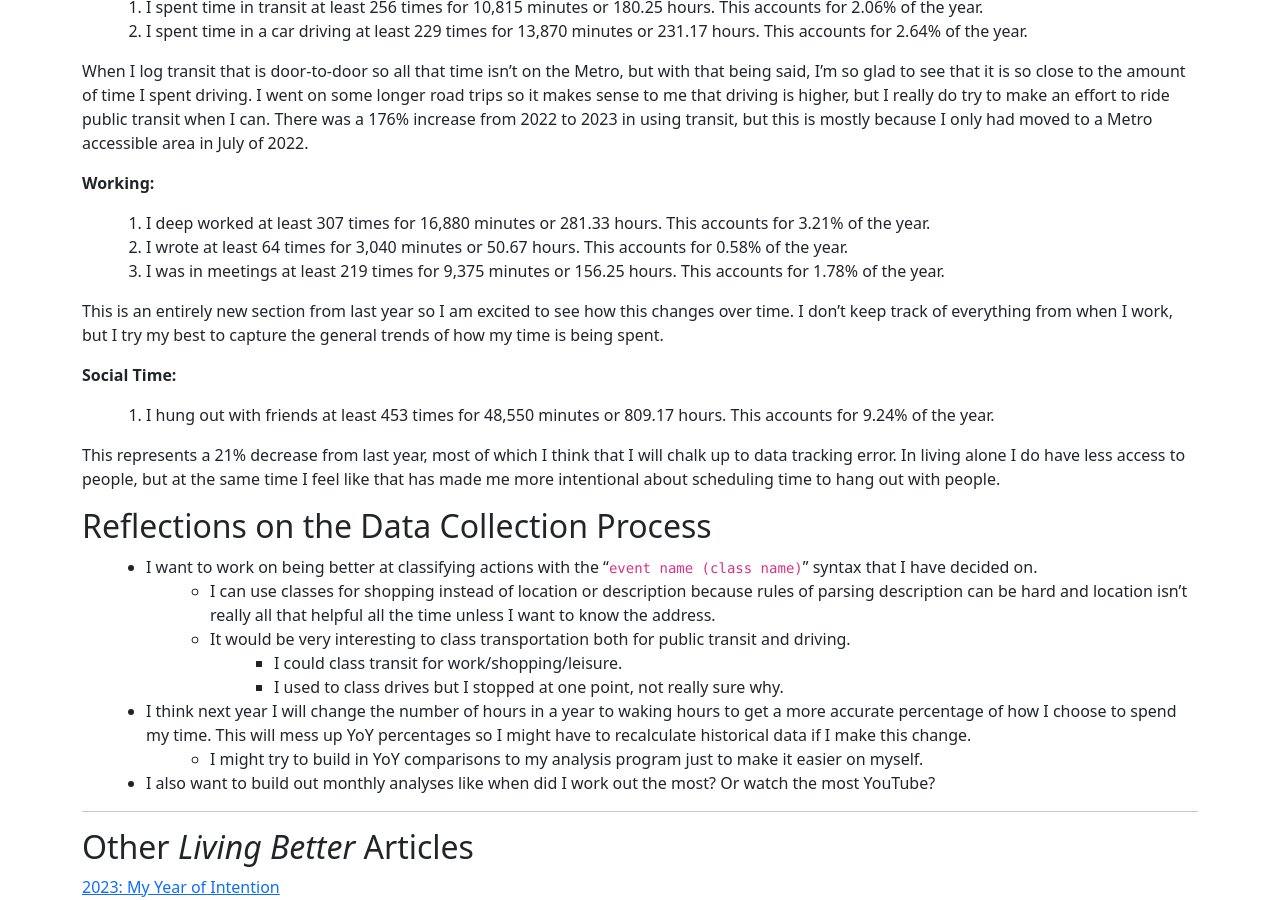
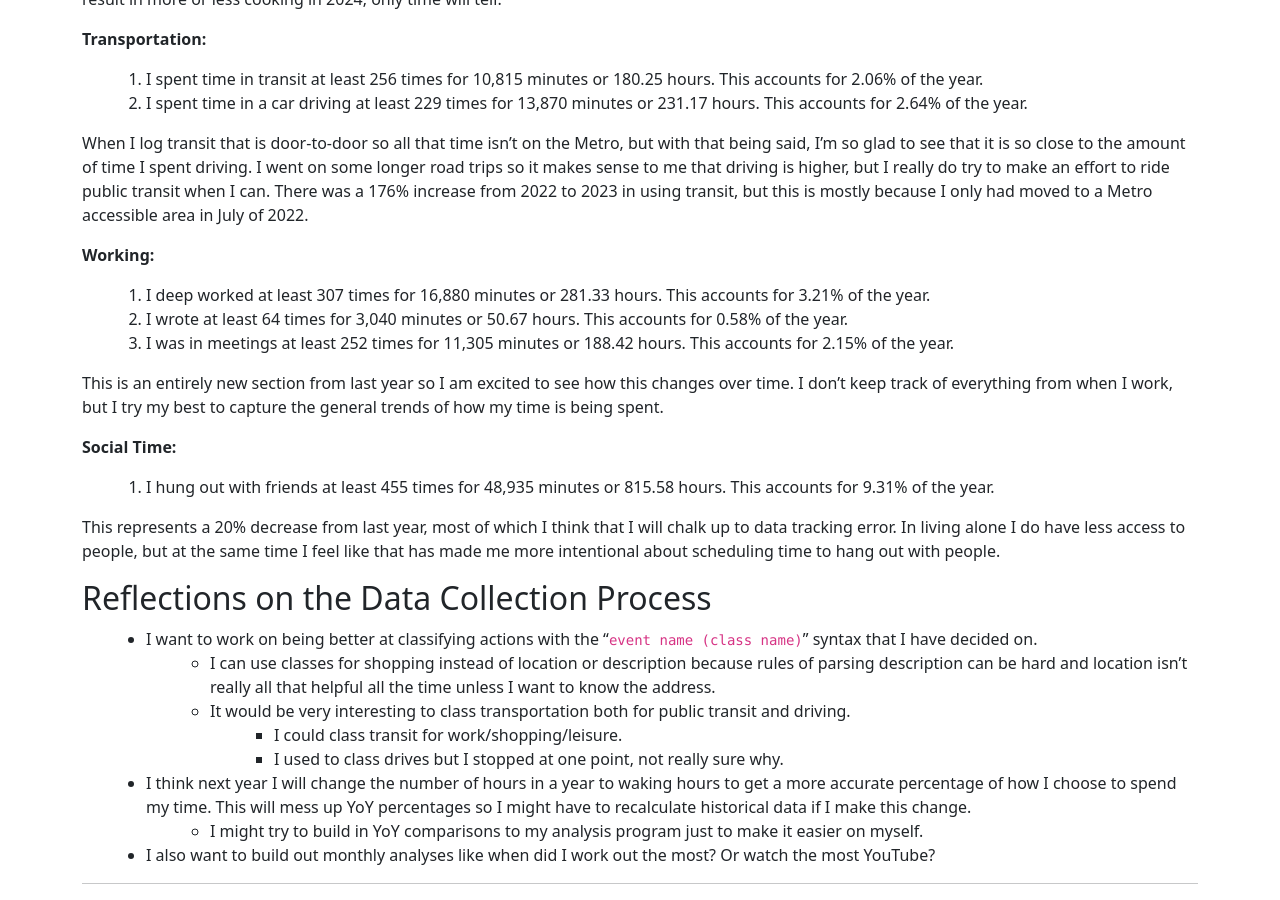
Before and after one commit to reeshuffled/reeshuffled.github.io, a Jekyll site: the page built from _posts/2024-01-02-My-2023-Wrapped.md, in a window 1280 px wide and 900 px high, scrolled down 3062 px. Built offline with Jekyll 4.4.1, drawn with Linux system fonts in a browser that asks for light colours; comment, search, counter and statistics services are not loaded; some of the changed text lies outside the part shown.

Commit message:
update 2023 travel + recalc some times

```diff
--- a/_posts/2024-01-02-My-2023-Wrapped.md
+++ b/_posts/2024-01-02-My-2023-Wrapped.md
@@ -105,14 +108,14 @@
 **Working:**
 1. I deep worked at least 307 times for 16,880 minutes or 281.33 hours. This accounts for 3.21% of the year.
 2. I wrote at least 64 times for 3,040 minutes or 50.67 hours. This accounts for 0.58% of the year.
-3. I was in meetings at least 219 times for 9,375 minutes or 156.25 hours. This accounts for 1.78% of the year.
+3. I was in meetings at least 252 times for 11,305 minutes or 188.42 hours. This accounts for 2.15% of the year.
 
 This is an entirely new section from last year so I am excited to see how this changes over time. I don't keep track of everything from when I work, but I try my best to capture the general trends of how my time is being spent.
 
 **Social Time:**
-1. I hung out with friends at least 453 times for 48,550 minutes or 809.17 hours. This accounts for 9.24% of the year.
+1. I hung out with friends at least 455 times for 48,935 minutes or 815.58 hours. This accounts for 9.31% of the year.
 
-This represents a 21% decrease from last year, most of which I think that I will chalk up to data tracking error. In living alone I do have less access to people, but at the same time I feel like that has made me more intentional about scheduling time to hang out with people.
+This represents a 20% decrease from last year, most of which I think that I will chalk up to data tracking error. In living alone I do have less access to people, but at the same time I feel like that has made me more intentional about scheduling time to hang out with people.
 
 ## Reflections on the Data Collection Process
 
```
Also changed, not shown: other parts of _posts/2024-01-02-My-2023-Wrapped.md (+3 -0 lines).
